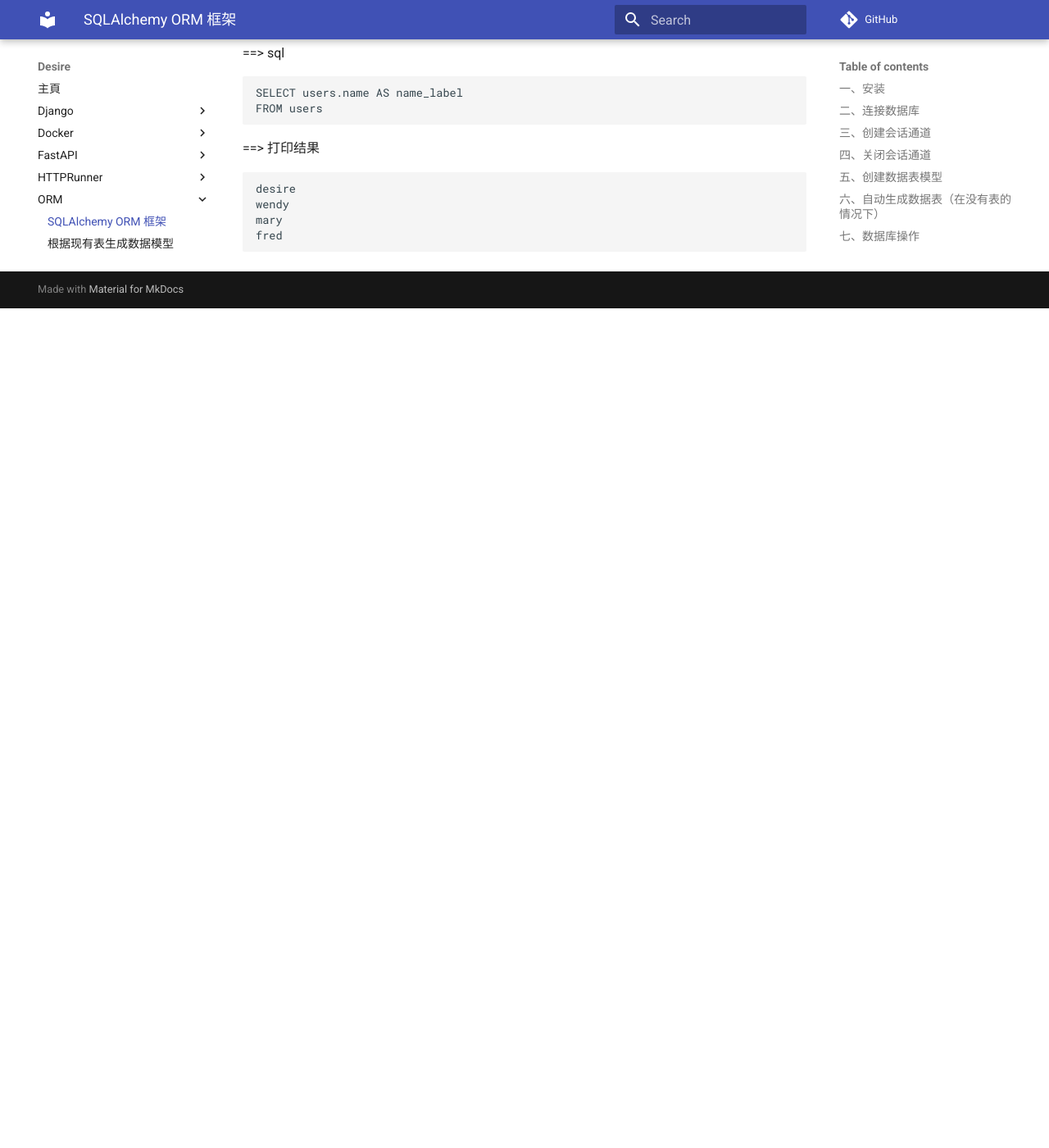
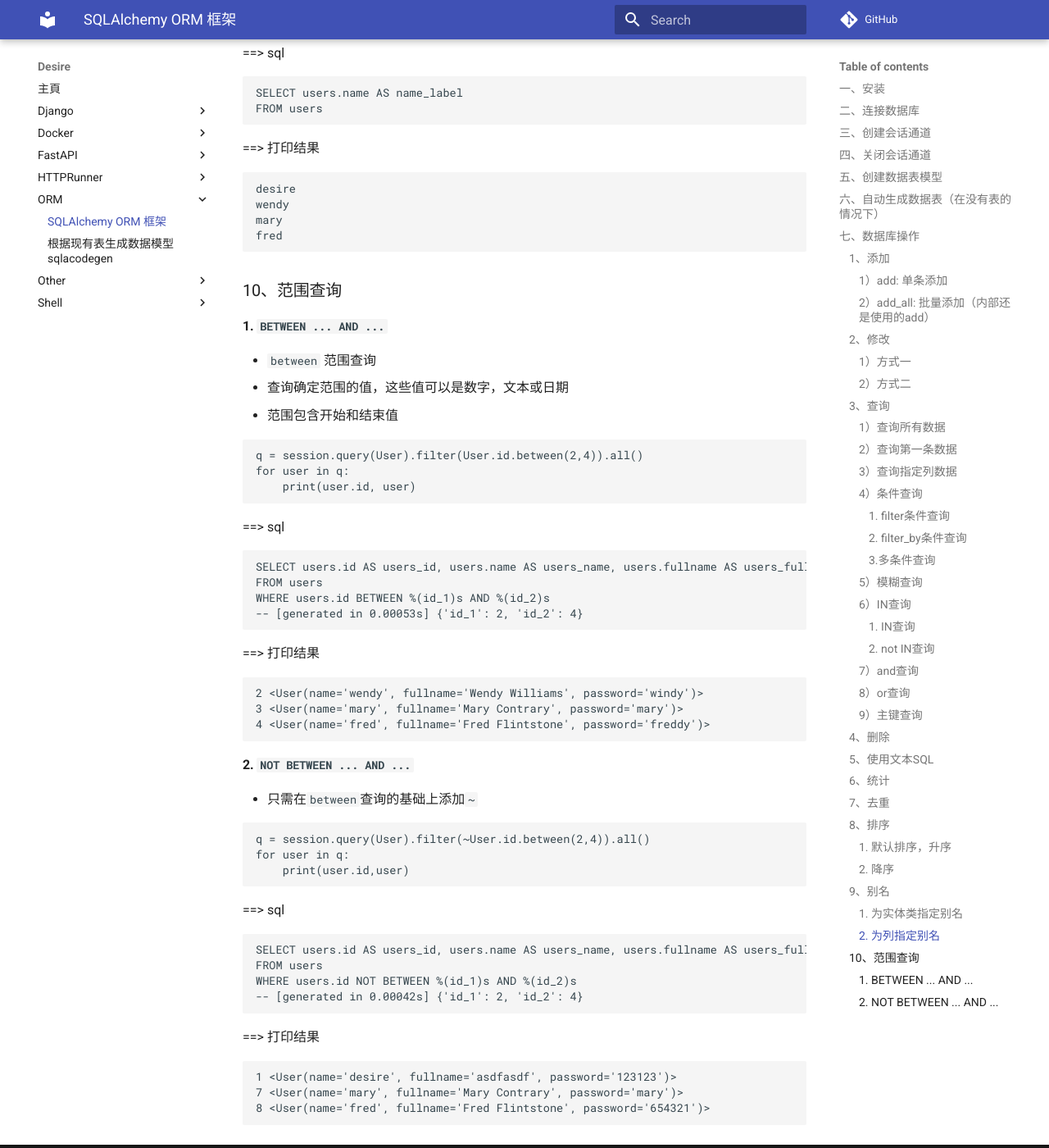
Before and after one commit to XD825/xd825.github.io, an MkDocs documentation site: the page built from docs/ORM/001SQLAlchemy.md, in a window 1280 px wide and 1400 px high, scrolled down 13154 px. Shown: the whole window at 82% size. Built offline with MkDocs 1.6.1 and Material for MkDocs 9.7.7, drawn with Linux system fonts in a browser that asks for light colours; comment, search, counter and statistics services are not loaded; before the commit the page ends 13530 px from its top, so only the background shows below that.

Commit message:
SQLAlchemy ORM 框架

````diff
--- a/docs/ORM/001SQLAlchemy.md
+++ b/docs/ORM/001SQLAlchemy.md
@@ -648,3 +648,48 @@ wendy
 mary
 fred
 ```
+
+### 10、范围查询
+
+#### 1. `BETWEEN ... AND ...`
+- `between` 范围查询
+- 查询确定范围的值，这些值可以是数字，文本或日期
+- 范围包含开始和结束值
+```python
+q = session.query(User).filter(User.id.between(2,4)).all()
+for user in q:
+    print(user.id, user)
+```
+==> sql
+```sql
+SELECT users.id AS users_id, users.name AS users_name, users.fullname AS users_fullname, users.password AS users_password
+FROM users
+WHERE users.id BETWEEN %(id_1)s AND %(id_2)s
+-- [generated in 0.00053s] {'id_1': 2, 'id_2': 4}
+```
+==> 打印结果
+```bash
+2 <User(name='wendy', fullname='Wendy Williams', password='windy')>
+3 <User(name='mary', fullname='Mary Contrary', password='mary')>
+4 <User(name='fred', fullname='Fred Flintstone', password='freddy')>
+```
+#### 2. `NOT BETWEEN ... AND ...`
+- 只需在`between`查询的基础上添加`~`
+```python
+q = session.query(User).filter(~User.id.between(2,4)).all()
+for user in q:
+    print(user.id,user)
+```
+==> sql
+```sql
+SELECT users.id AS users_id, users.name AS users_name, users.fullname AS users_fullname, users.password AS users_password
+FROM users
+WHERE users.id NOT BETWEEN %(id_1)s AND %(id_2)s
+-- [generated in 0.00042s] {'id_1': 2, 'id_2': 4}
+```
+==> 打印结果
+```bash
+1 <User(name='desire', fullname='asdfasdf', password='123123')>
+7 <User(name='mary', fullname='Mary Contrary', password='mary')>
+8 <User(name='fred', fullname='Fred Flintstone', password='654321')>
+```
````
